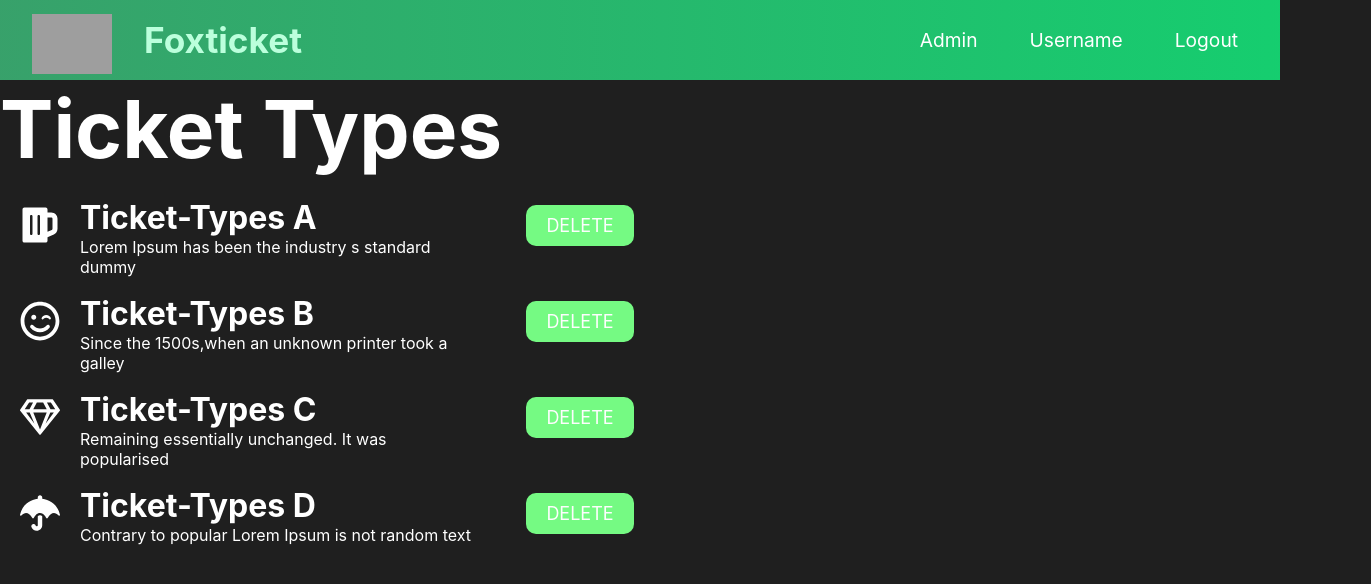
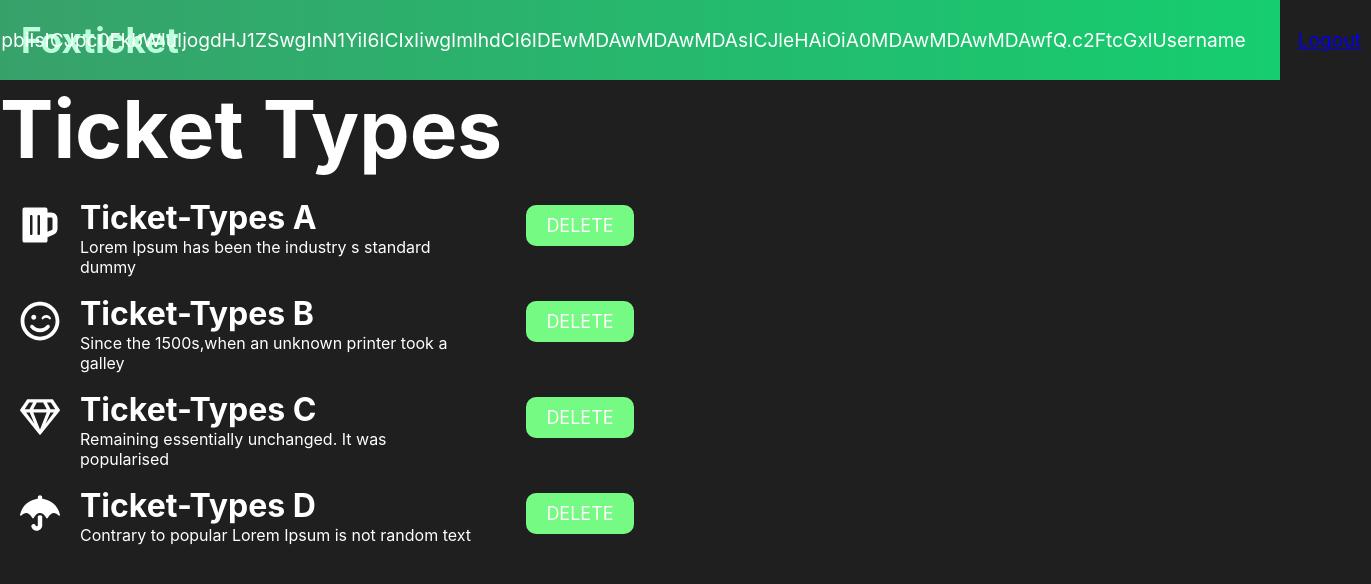
Before and after one commit to green-fox-academy/giggle-foxticket-opal-fullstack, a React (Create React App) app in the folder frontend/: page /admin in a window 1280 px wide. Shown: the top 584 px of the page, 1371 px wide, since content can reach past the window. Built offline with nearby package versions, Linux system fonts and the light colour scheme; sample sign-in values are in the browser's storage; grey boxes are pictures that could not be loaded.

Commit message:
feat(GFO-139/140): Added Header component import into Ticketstore, replaced li with link in header

```diff
--- a/frontend/src/components/Header/Header.jsx
+++ b/frontend/src/components/Header/Header.jsx
@@ -1,9 +1,15 @@
 import React from 'react'
 import FoxticketLogo from '../../assets/images/logos/Foxticket.png'
 import './Header.styles.sass'
+import { Link } from 'react-router-dom';
 
 export default function Header(props) {
 
+// localStorage.removeItem('token');
+// <li className="nav-links" onClick={logoutSession}>Logout</li>
+const logoutSession = () => {
+  localStorage.removeItem('token')
+}
 
   return (
     <nav className="NavbarItems" >
@@ -14,8 +20,8 @@ export default function Header(props) {
           props.type ==='admin' &&
           <li className="nav-links">Admin</li>
         }
-          <li className="nav-links">Username</li>
-          <li className="nav-links">Logout</li>
+          <li className="nav-links">{localStorage.getItem('token')}Username</li>
+          <Link to="/" className="nav-links">Logout</Link>
         </ul>
     </nav>
   )
--- a/frontend/src/pages/TicketStore/TicketStore.jsx
+++ b/frontend/src/pages/TicketStore/TicketStore.jsx
@@ -1,6 +1,7 @@
 import React from 'react';
 import ShopTicketList from '../../components/ShopTicketList/ShopTicketList';
 import UserTicketList from '../../components/UserTicketList/UserTicketList';
+import Header from '../../components/Header/Header';
 
 const TicketStore = () => {
   return (
```
